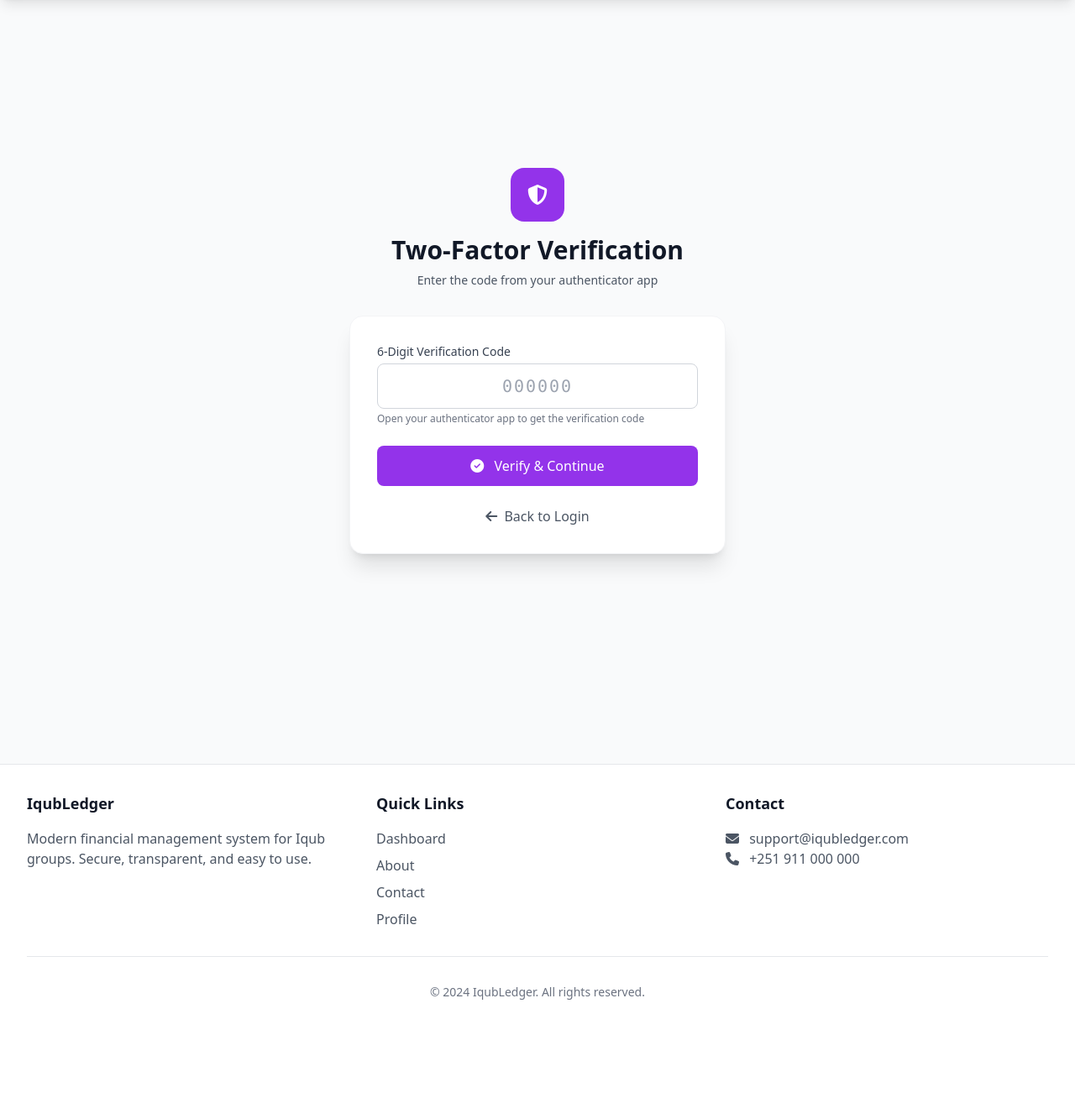
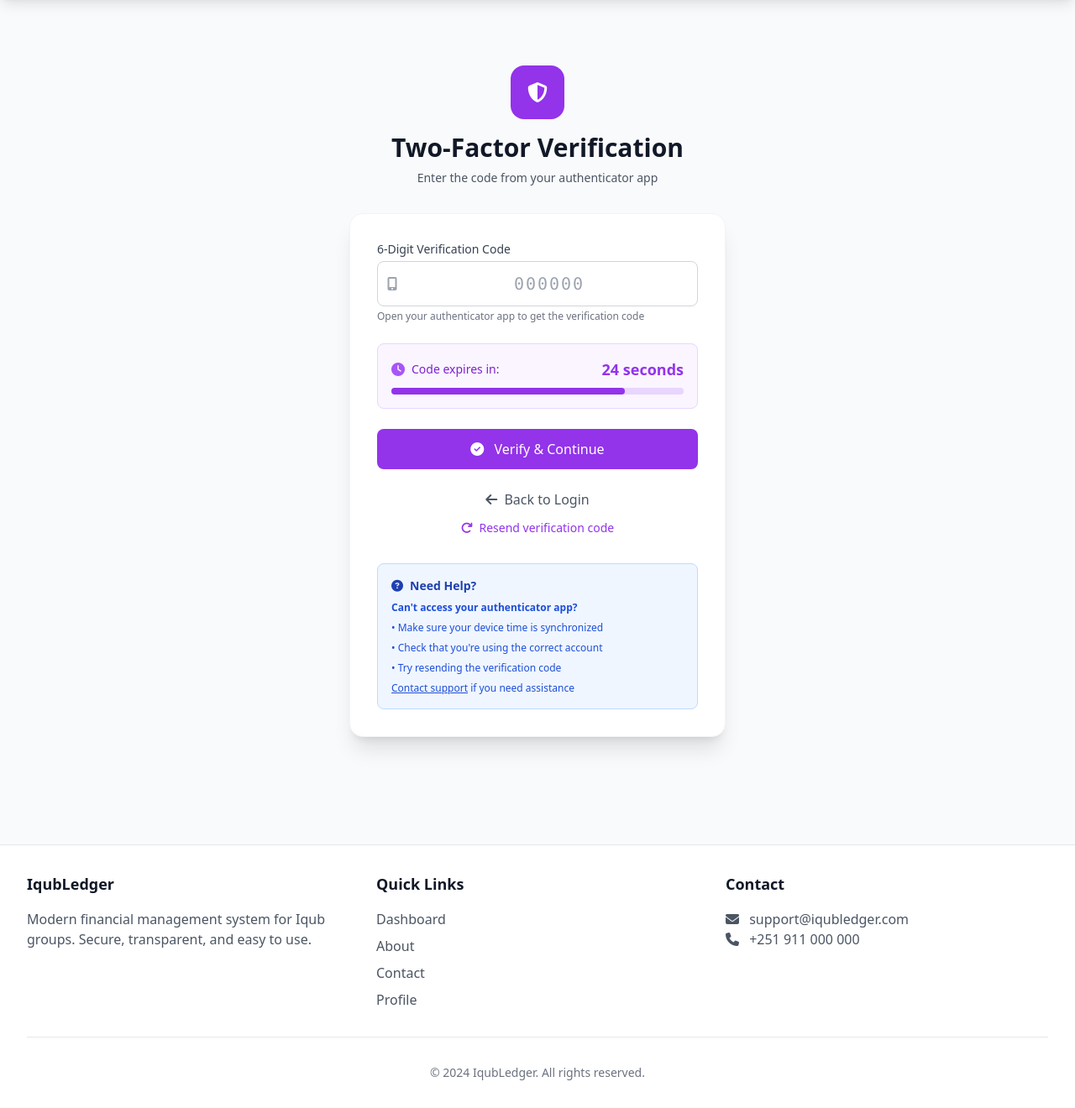
Before and after one commit to abihacker456/fintech-app, a Flask app: page /verify-2fa in a window 1280 px wide. Shown: the part 66-1386 px from the top of the page at 84% size. Before the commit the page ends 1257 px from the top, so only its background shows below. Run offline with Flask 3, Linux system fonts and the light colour scheme; a user stored in the database is signed in; some libraries are stand-ins or nearby versions.

Commit message:
Revamp 2FA verification page layout and functionality
Enhanced the 2FA verification page with a timer and improved input handling.

```diff
--- a/templates/verify_2fa.html
+++ b/templates/verify_2fa.html
@@ -5,6 +5,7 @@
 {% block content %}
 <div class="min-h-screen flex items-center justify-center py-12 px-4 sm:px-6 lg:px-8">
     <div class="max-w-md w-full space-y-8">
+        <!-- Header -->
         <div class="text-center">
             <div class="mx-auto w-16 h-16 bg-purple-600 rounded-2xl flex items-center justify-center mb-4">
                 <i class="fas fa-shield-alt text-white text-2xl"></i>
@@ -13,32 +14,166 @@
             <p class="mt-2 text-sm text-gray-600">Enter the code from your authenticator app</p>
         </div>
 
+        <!-- Verification Form -->
         <div class="bg-white p-8 rounded-2xl shadow-xl card-hover border border-gray-100">
             <form class="space-y-6" action="/verify-2fa" method="POST">
+                <!-- Verification Code -->
                 <div>
                     <label for="totp_code" class="block text-sm font-medium text-gray-700 mb-1">
                         6-Digit Verification Code
                     </label>
-                    <input type="text" id="totp_code" name="totp_code" required
-                           class="block w-full px-4 py-3 border border-gray-300 rounded-lg focus:ring-2 focus:ring-indigo-500 focus:border-indigo-500 transition duration-150 text-center text-xl font-mono tracking-widest"
-                           placeholder="000000" maxlength="6" pattern="[0-9]{6}" autocomplete="one-time-code">
-                    <p class="text-xs text-gray-500 mt-1">Open your authenticator app to get the verification code</p>
+                    <div class="relative">
+                        <div class="absolute inset-y-0 left-0 pl-3 flex items-center pointer-events-none">
+                            <i class="fas fa-mobile-alt text-gray-400"></i>
+                        </div>
+                        <input type="text" id="totp_code" name="totp_code" required
+                               class="block w-full pl-10 pr-3 py-3 border border-gray-300 rounded-lg focus:ring-2 focus:ring-purple-500 focus:border-purple-500 transition duration-150 text-center text-xl font-mono tracking-widest"
+                               placeholder="000000"
+                               maxlength="6"
+                               pattern="[0-9]{6}"
+                               autocomplete="one-time-code"
+                               oninput="formatCode(this)">
+                    </div>
+                    <p class="text-xs text-gray-500 mt-1">
+                        Open your authenticator app to get the verification code
+                    </p>
                 </div>
 
+                <!-- Timer -->
+                <div class="bg-purple-50 border border-purple-200 rounded-lg p-4">
+                    <div class="flex items-center justify-between">
+                        <div class="flex items-center">
+                            <i class="fas fa-clock text-purple-500 mr-2"></i>
+                            <span class="text-sm text-purple-700">Code expires in:</span>
+                        </div>
+                        <div id="timer" class="text-lg font-bold text-purple-600">
+                            30 seconds
+                        </div>
+                    </div>
+                    <div class="w-full bg-purple-200 rounded-full h-2 mt-2">
+                        <div id="timer-bar" class="bg-purple-600 h-2 rounded-full" style="width: 100%"></div>
+                    </div>
+                </div>
+
+                <!-- Submit Button -->
                 <button type="submit"
-                        class="w-full bg-purple-600 text-white py-3 px-4 rounded-lg hover:bg-purple-700 transition duration-150 font-medium">
+                        class="w-full bg-purple-600 text-white py-3 px-4 rounded-lg hover:bg-purple-700 focus:outline-none focus:ring-2 focus:ring-offset-2 focus:ring-purple-500 transition duration-150 font-medium">
                     <i class="fas fa-check-circle mr-2"></i>
                     Verify & Continue
                 </button>
 
-                <div class="text-center">
-                    <a href="/login" class="font-medium text-gray-600 hover:text-gray-500">
+                <!-- Alternative Options -->
+                <div class="text-center space-y-3">
+                    <a href="/login" class="block font-medium text-gray-600 hover:text-gray-500">
                         <i class="fas fa-arrow-left mr-1"></i>
                         Back to Login
                     </a>
+                    <a href="#" onclick="resendCode()" class="block font-medium text-purple-600 hover:text-purple-500 text-sm">
+                        <i class="fas fa-redo mr-1"></i>
+                        Resend verification code
+                    </a>
                 </div>
             </form>
+
+            <!-- Help Section -->
+            <div class="mt-8 p-4 bg-blue-50 rounded-lg border border-blue-200">
+                <h4 class="text-sm font-semibold text-blue-800 mb-2 flex items-center">
+                    <i class="fas fa-question-circle mr-2"></i>
+                    Need Help?
+                </h4>
+                <div class="text-xs text-blue-700 space-y-2">
+                    <p><strong>Can't access your authenticator app?</strong></p>
+                    <p>• Make sure your device time is synchronized</p>
+                    <p>• Check that you're using the correct account</p>
+                    <p>• Try resending the verification code</p>
+                    <p class="mt-2">
+                        <a href="/contact" class="underline">Contact support</a> if you need assistance
+                    </p>
+                </div>
+            </div>
         </div>
     </div>
 </div>
+
+<script>
+// Format the code input (add spaces for readability)
+function formatCode(input) {
+    let value = input.value.replace(/\s/g, '');
+    value = value.replace(/(\d{3})(?=\d)/g, '$1 ');
+    input.value = value.substring(0, 7); // Max 6 digits + space
+}
+
+// Timer for code expiry
+let timeLeft = 30;
+const timerElement = document.getElementById('timer');
+const timerBar = document.getElementById('timer-bar');
+
+function updateTimer() {
+    timeLeft--;
+
+    if (timeLeft <= 0) {
+        timerElement.textContent = 'Expired!';
+        timerBar.style.width = '0%';
+        timerBar.style.backgroundColor = '#ef4444';
+
+        // Disable the input and show message
+        document.getElementById('totp_code').disabled = true;
+        document.getElementById('totp_code').placeholder = 'Code expired';
+
+        clearInterval(timerInterval);
+
+        // Show refresh option
+        const timerDiv = document.querySelector('.bg-purple-50');
+        timerDiv.innerHTML = `
+            <div class="text-center">
+                <p class="text-red-600 font-medium mb-2">Code expired</p>
+                <button onclick="refreshCode()" class="bg-purple-600 text-white px-4 py-2 rounded-lg hover:bg-purple-700 transition text-sm">
+                    <i class="fas fa-redo mr-1"></i>Get New Code
+                </button>
+            </div>
+        `;
+    } else {
+        timerElement.textContent = `${timeLeft} second${timeLeft === 1 ? '' : 's'}`;
+        const percentage = (timeLeft / 30) * 100;
+        timerBar.style.width = `${percentage}%`;
+
+        // Change color as time runs out
+        if (timeLeft <= 10) {
+            timerBar.style.backgroundColor = '#ef4444'; // Red
+        } else if (timeLeft <= 20) {
+            timerBar.style.backgroundColor = '#f59e0b'; // Yellow
+        }
+    }
+}
+
+let timerInterval = setInterval(updateTimer, 1000);
+
+// Manual refresh function
+function refreshCode() {
+    if (confirm('Get a new verification code?')) {
+        // This would typically make an API call to refresh the code
+        location.reload(); // Simple reload for now
+    }
+}
+
+// Resend code function
+function resendCode() {
+    if (confirm('Send a new verification code?')) {
+        // This would typically make an API call to resend
+        alert('New verification code sent!');
+        location.reload(); // Simple reload for now
+    }
+}
+
+// Auto-submit when 6 digits entered
+document.getElementById('totp_code').addEventListener('input', function(e) {
+    const code = this.value.replace(/\s/g, '');
+    if (code.length === 6) {
+        // Auto-submit after short delay
+        setTimeout(() => {
+            document.querySelector('form').submit();
+        }, 500);
+    }
+});
+</script>
 {% endblock %}
```
